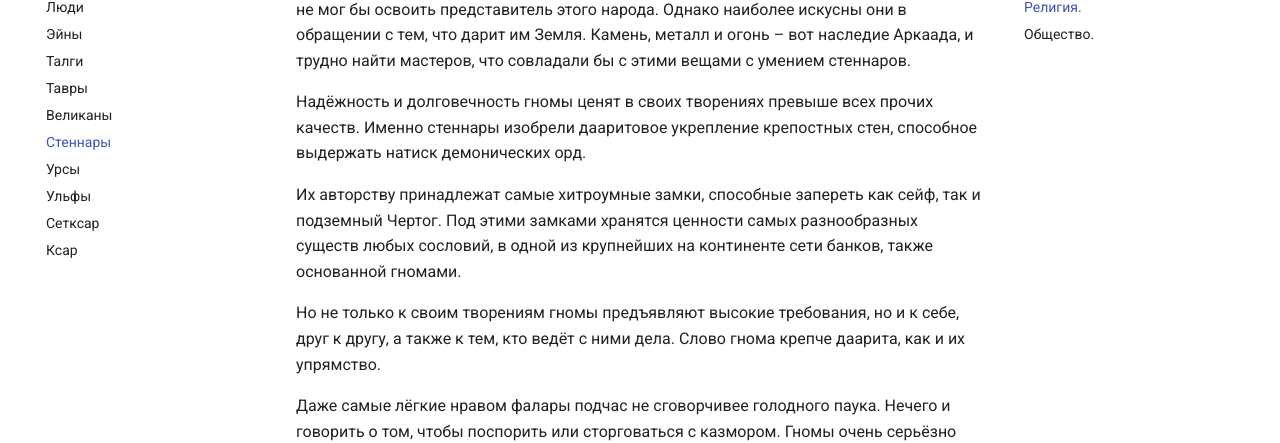
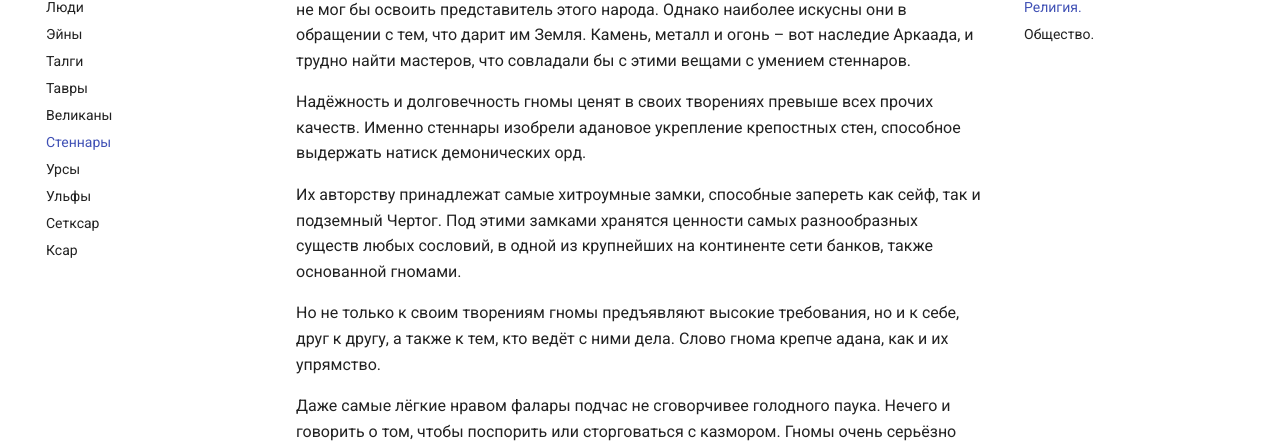
Before and after one commit to Stormeij/my-world-wiki, an MkDocs documentation site: the page built from docs/race/6_stennar.md, in a window 1280 px wide and 900 px high, scrolled down 3047 px. Shown: the part 168-611 px from the top of the window. Built offline with MkDocs 1.6.1 and Material for MkDocs 9.7.7, drawn with Linux system fonts in a browser that asks for light colours; some of the changed text lies outside the part shown.

Commit message:
Правки в разных статьях, статья о Гиннунге

```diff
--- a/docs/race/6_stennar.md
+++ b/docs/race/6_stennar.md
@@ -8,7 +8,7 @@
 
 Плотные и широкие кости гномов способны выдерживать внушительные нагрузки. Нередко угодившие под обвал стеннары остаются в живых, так что спасательные бригады никогда не бросают разбор завалов до тех пор, пока не найдут всех пропавших сородичей или их тела.
 
-Кроме того, прочные скелеты помогают гномам справляться с сильными вибрациями, благодаря чему они могут использовать механизмы, которые нанесли бы вред более хрупким существам. Например, гигантскими молотами, необходимыми для холодной ковки даарита – самого прочного и тяжёлого металла на континенте.
+Кроме того, прочные скелеты помогают гномам справляться с сильными вибрациями, благодаря чему они могут использовать механизмы, которые нанесли бы вред более хрупким существам. Например, гигантскими молотами, необходимыми для холодной ковки адана – самого прочного и тяжёлого металла на континенте.
 
 Срок жизни стеннара определяется множеством факторов – от рода его занятий до места, в котором он проживает. Возраст Глубинных гномов порой достигает восьмисот лет, в то время как Белые гномы, живущие на поверхности, редко пересекают четырёхсотлетний рубеж. Также известно, что работа с камнем или металлом продлевает этот срок на несколько десятков лет, а работа никак не связанная с материальным трудом – напротив, сокращает его.
 
@@ -48,11 +48,11 @@
 
 Гномы – мастера многих ремёсел и профессий. Почти не существует такого дела, которое не мог бы освоить представитель этого народа. Однако наиболее искусны они в обращении с тем, что дарит им Земля. Камень, металл и огонь – вот наследие Аркаада, и трудно найти мастеров, что совладали бы с этими вещами с умением стеннаров.
 
-Надёжность и долговечность гномы ценят в своих творениях превыше всех прочих качеств. Именно стеннары изобрели дааритовое укрепление крепостных стен, способное выдержать натиск демонических орд.
+Надёжность и долговечность гномы ценят в своих творениях превыше всех прочих качеств. Именно стеннары изобрели адановое укрепление крепостных стен, способное выдержать натиск демонических орд.
 
 Их авторству принадлежат самые хитроумные замки, способные запереть как сейф, так и подземный Чертог. Под этими замками хранятся ценности самых разнообразных существ любых сословий, в одной из крупнейших на континенте сети банков, также основанной гномами.
 
-Но не только к своим творениям гномы предъявляют высокие требования, но и к себе, друг к другу, а также к тем, кто ведёт с ними дела. Слово гнома крепче даарита, как и их упрямство.
+Но не только к своим творениям гномы предъявляют высокие требования, но и к себе, друг к другу, а также к тем, кто ведёт с ними дела. Слово гнома крепче адана, как и их упрямство.
 
 Даже самые лёгкие нравом фалары подчас не сговорчивее голодного паука. Нечего и говорить о том, чтобы поспорить или сторговаться с казмором. Гномы очень серьёзно относятся к своим убеждениям и традициям, считая их частью наследия Аркаада. Это же сформировало и их внутреннее социальное устройство.
 
--- a/mkdocs.yml
+++ b/mkdocs.yml
@@ -13,6 +13,8 @@
     - "Сарабант": locations/sarabant.md
     - "Вейлмарк": locations/veilmark.md
     - "Киельнира": locations/kielnira.md
+    - "Гиннунга": locations/ginnunga.md
+    - "Аланвэ": locations/alanve.md
   - "История":
     - "Северная война": history/northren_war.md
     - "Война трёх рас": history/three_races_war.md
```
Also changed, not shown: docs/locations/alanve.md (added, +1 -0 lines), docs/locations/ginnunga.md (added, +19 -0 lines), docs/strangesystem/8_system_skills.md (+1 -1 lines).
